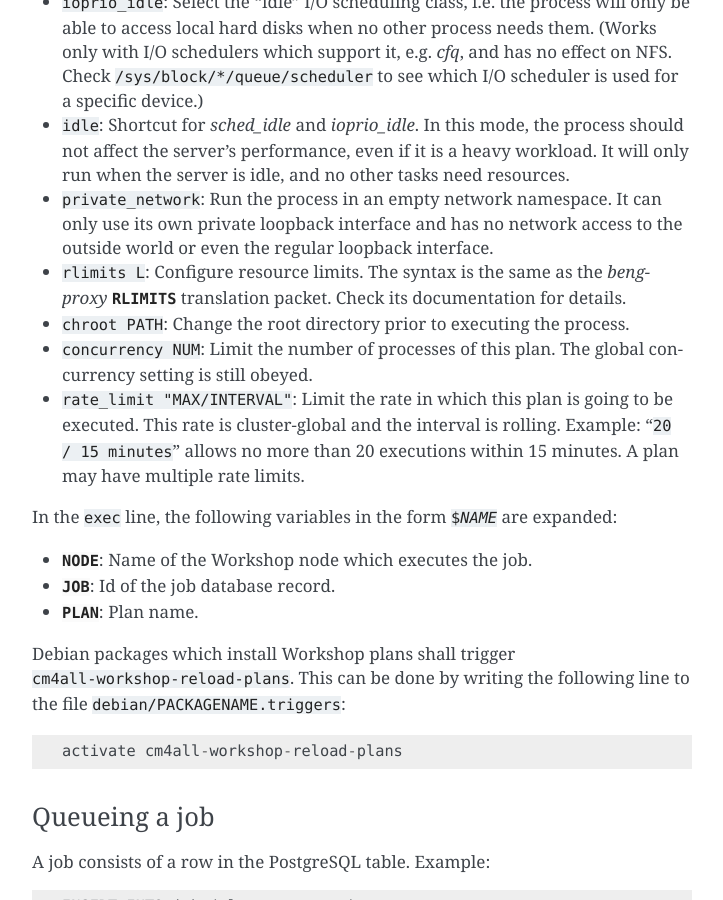
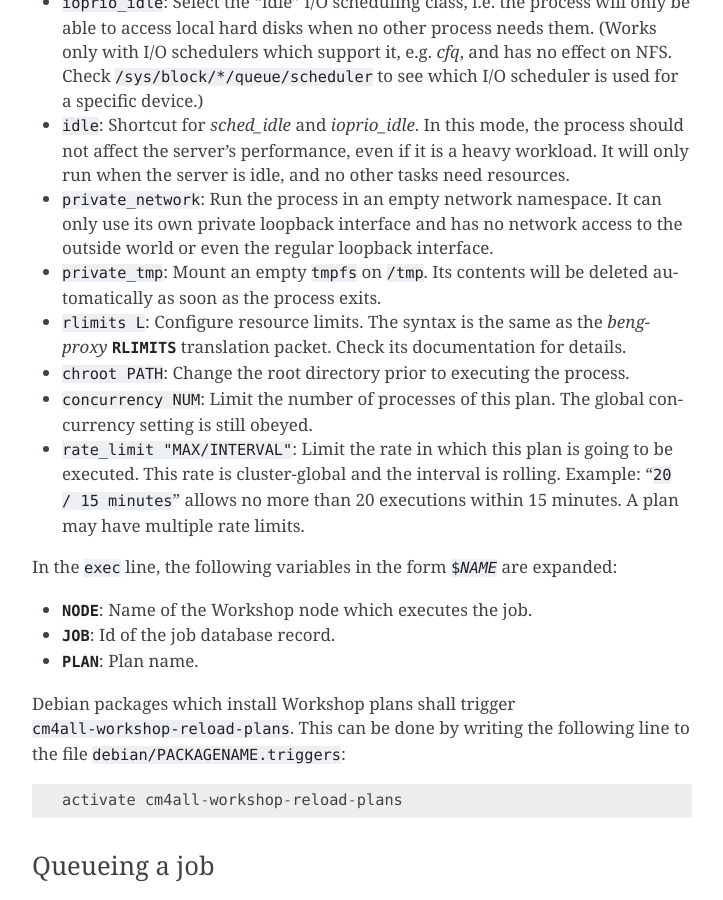
Before and after one commit to CM4all/workshop, a Sphinx documentation site: the page built from doc/index.rst, in a window 1280 px wide and 900 px high, scrolled down 5132 px. Shown: the whole window, without its empty margins (388-1111 px from the left). Built offline with Sphinx 7.4.7, drawn with Linux system fonts in a browser that asks for light colours.

Commit message:
workshop/plan: add option "private_tmp"

```diff
--- a/doc/index.rst
+++ b/doc/index.rst
@@ -271,6 +271,9 @@
   namespace.  It can only use its own private loopback interface and
   has no network access to the outside world or even the regular
   loopback interface.
+
+* :samp:`private_tmp`: Mount an empty ``tmpfs`` on ``/tmp``.  Its
+  contents will be deleted automatically as soon as the process exits.
 
 * :samp:`rlimits L`: Configure resource limits.  The syntax is the
   same as the `beng-proxy` :envvar:`RLIMITS` translation packet.
```
Also changed, not shown: 4 other files.
